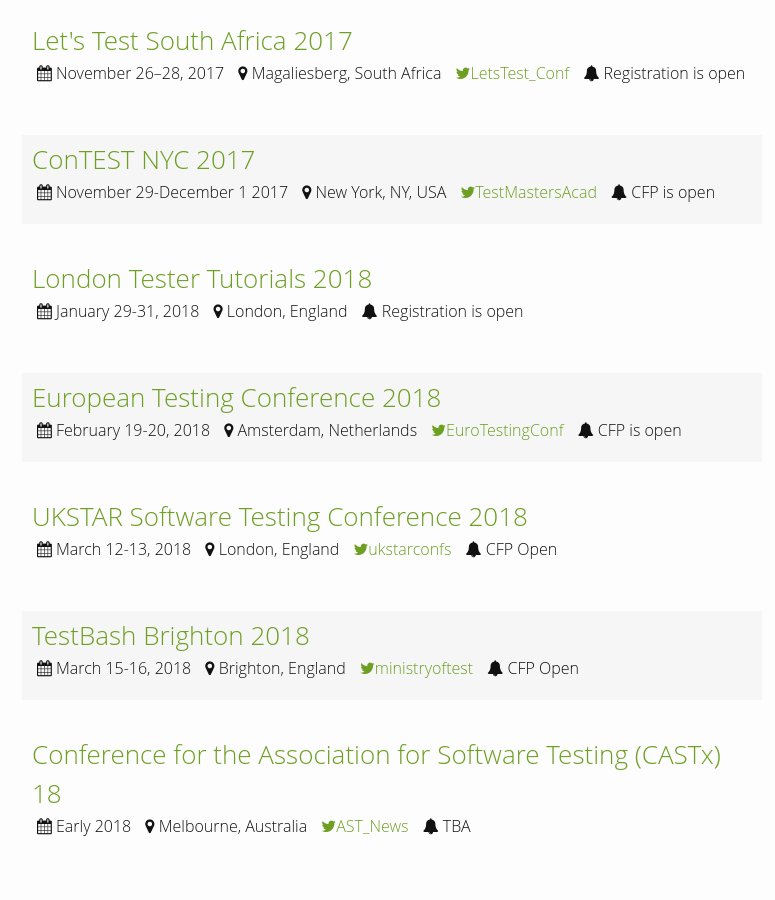
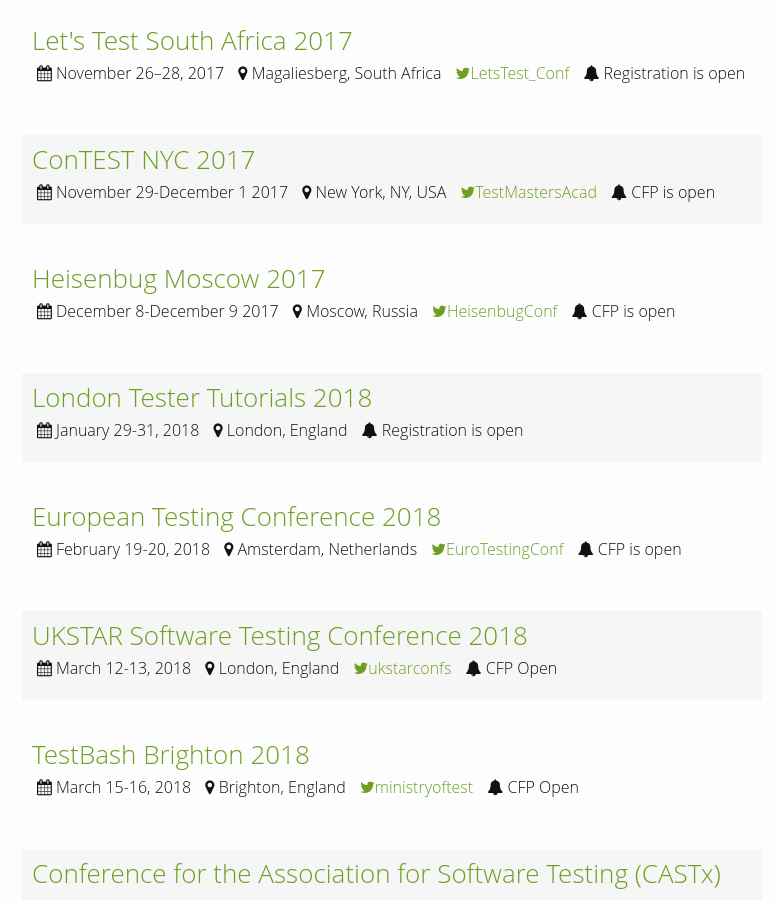
Before and after one commit to TestingConferences/testingconferences.github.io, a Jekyll site: the page built from index.html, in a window 1280 px wide and 900 px high, scrolled down 3320 px. Shown: the whole window, without its empty margins (248-1023 px from the left). Built offline with Jekyll 4.4.1, drawn with Linux system fonts in a browser that asks for light colours.

Commit message:
Add Heisenbug Moscow

```diff
--- a/_data/current.yml
+++ b/_data/current.yml
@@ -191,6 +191,13 @@
   twitter: TestMastersAcad
   status: CFP is open
 
+- name: Heisenbug Moscow 2017
+  location: Moscow, Russia
+  dates: "December 8-December 9 2017"
+  url: https://heisenbug-moscow.ru/
+  twitter: HeisenbugConf
+  status: CFP is open
+
 - name: London Tester Tutorials 2018
   location: London, England
   dates: "January 29-31, 2018"
```
